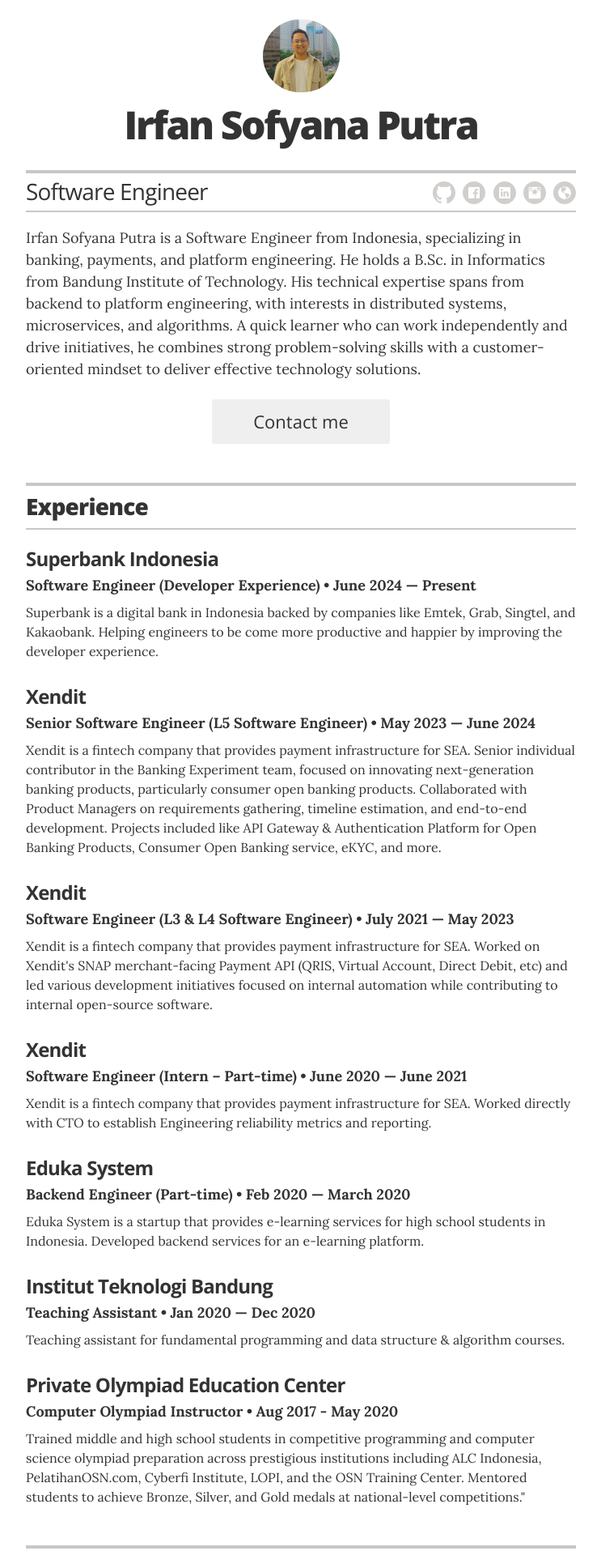
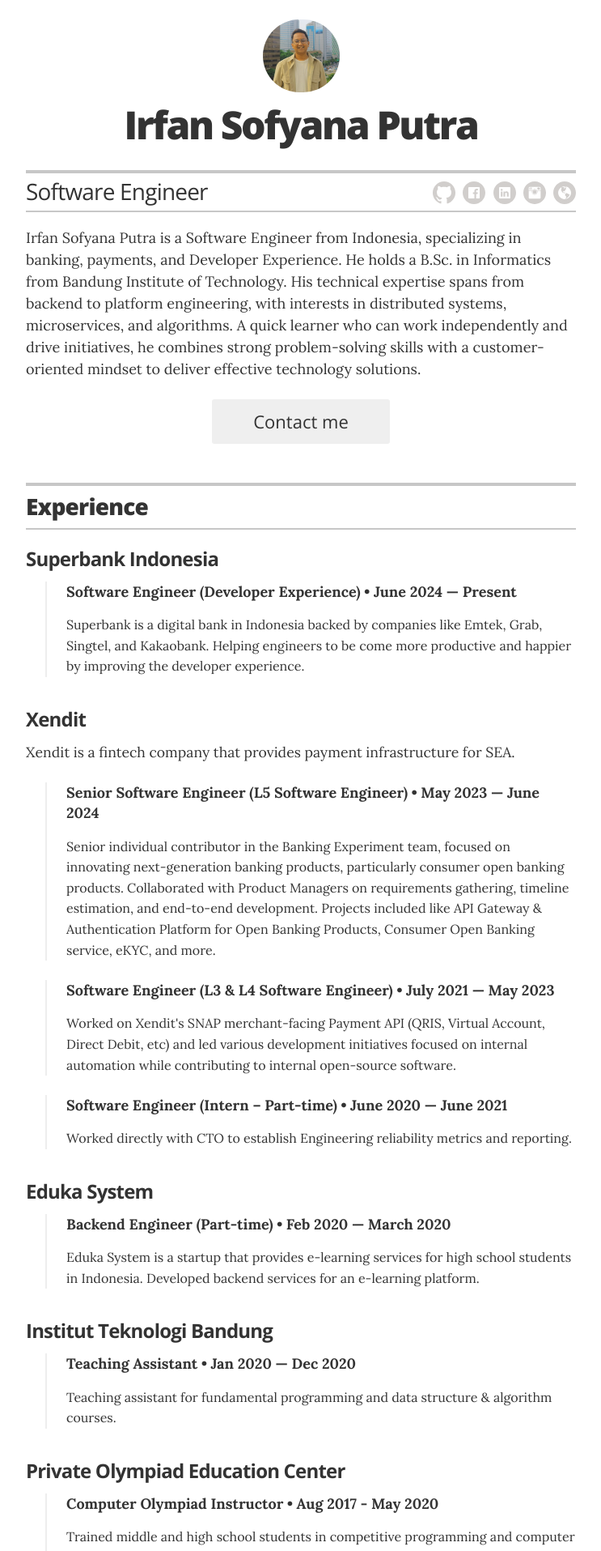
Before and after one commit to irfansofyana/resume, a Jekyll site: the page built from index.html, in a window 1280 px wide. Shown: the top 1915 px of the page at 81% size, without its empty margins (268-1011 px from the left). Built offline with Jekyll 4.4.1, drawn with Linux system fonts in a browser that asks for light colours; some of the changed text lies outside the part shown.

Commit message:
feat: improve overall design and add ceritifcations

```diff
--- a/_config.yml
+++ b/_config.yml
@@ -23,7 +23,7 @@
 resume_header_contact_info:     "Jakarta, Indonesia • irfansofyana0305@gmail.com"
 display_header_contact_info:    "false"
 
-resume_header_intro: "<p>Irfan Sofyana Putra is a Software Engineer from Indonesia, specializing in banking, payments, and platform engineering. He holds a B.Sc. in Informatics from Bandung Institute of Technology. His technical expertise spans from backend to platform engineering, with interests in distributed systems, microservices, and algorithms. A quick learner who can work independently and drive initiatives, he combines strong problem-solving skills with a customer-oriented mindset to deliver effective technology solutions.</p>"
+resume_header_intro: "<p>Irfan Sofyana Putra is a Software Engineer from Indonesia, specializing in banking, payments, and Developer Experience. He holds a B.Sc. in Informatics from Bandung Institute of Technology. His technical expertise spans from backend to platform engineering, with interests in distributed systems, microservices, and algorithms. A quick learner who can work independently and drive initiatives, he combines strong problem-solving skills with a customer-oriented mindset to deliver effective technology solutions.</p>"
 
 # use "yes" to display the email contact button,
 # "no" to display an "I'm not looking for work" message,
@@ -38,6 +38,7 @@
 resume_section_projects:        true
 resume_section_skills:          true
 resume_section_recognition:     true
+resume_section_certifications:   true
 resume_section_links:           true
 resume_section_associations:    true
 # resume_section_interests:       true
--- a/_data/experience.yml
+++ b/_data/experience.yml
@@ -1,48 +1,39 @@
 # Jobs
 - company: Superbank Indonesia
-  position: Software Engineer (Developer Experience)
-  duration: June 2024 — Present
-  summary: Superbank is a digital bank in Indonesia backed by companies like Emtek, Grab, Singtel, and Kakaobank. Helping engineers to be come more productive and happier by improving the developer experience.
+  positions:
+    - role: Software Engineer (Developer Experience)
+      duration: June 2024 — Present
+      summary: Superbank is a digital bank in Indonesia backed by companies like Emtek, Grab, Singtel, and Kakaobank. Helping engineers to be come more productive and happier by improving the developer experience.
 
 - company: Xendit
-  position: Senior Software Engineer (L5 Software Engineer)
-  duration: May 2023 — June 2024
-  summary: Xendit is a fintech company that provides payment infrastructure for SEA. Senior individual contributor in the Banking Experiment team, focused on innovating next-generation banking products, particularly consumer open banking products. Collaborated with Product Managers on requirements gathering, timeline estimation, and end-to-end development. Projects included like API Gateway & Authentication Platform for Open Banking Products, Consumer Open Banking service, eKYC, and more.
-  # items:
-  #   - Designed and developed API Gateway & Authentication Platform for Open Banking Products from scratch
-  #   - Built in-house Consumer Open Banking service with direct connection to Bank Partner's Core Banking
-  #   - Worked with technologies including Go, Typescript, Docker, Kubernetes, AWS, and more
+  summary: Xendit is a fintech company that provides payment infrastructure for SEA.
+  positions:
+    - role: Senior Software Engineer (L5 Software Engineer)
+      duration: May 2023 — June 2024
+      summary: Senior individual contributor in the Banking Experiment team, focused on innovating next-generation banking products, particularly consumer open banking products. Collaborated with Product Managers on requirements gathering, timeline estimation, and end-to-end development. Projects included like API Gateway & Authentication Platform for Open Banking Products, Consumer Open Banking service, eKYC, and more.
 
-- company: Xendit
-  position: Software Engineer (L3 & L4 Software Engineer)
-  duration: July 2021 — May 2023
-  summary: Xendit is a fintech company that provides payment infrastructure for SEA. Worked on Xendit's SNAP merchant-facing Payment API (QRIS, Virtual Account, Direct Debit, etc) and led various development initiatives focused on internal automation while contributing to internal open-source software.
-  # items:
-  #   - Spearheaded design and development of Xendit's SNAP Payments API
-  #   - Led team of contractor engineers for HR automation solutions
-  #   - Achieved top 3 rankings on internal OSS leaderboard for 2022
-  #   - Designed and implemented Engineering Scorecard reports automation system
+    - role: Software Engineer (L3 & L4 Software Engineer)
+      duration: July 2021 — May 2023
+      summary: Worked on Xendit's SNAP merchant-facing Payment API (QRIS, Virtual Account, Direct Debit, etc) and led various development initiatives focused on internal automation while contributing to internal open-source software.
 
-- company: Xendit
-  position: Software Engineer (Intern – Part-time)
-  duration: June 2020 — June 2021
-  summary: Xendit is a fintech company that provides payment infrastructure for SEA. Worked directly with CTO to establish Engineering reliability metrics and reporting.
-  # items:
-  #   - Implemented and visualized Engineering reliability metrics for monthly investor reports
-  #   - Migrated local Engineering reliability data pipelines to cloud-based solution using Databricks
-  #   - Designed and implemented postmortem automation system for incident tracking
+    - role: Software Engineer (Intern – Part-time)
+      duration: June 2020 — June 2021
+      summary: Worked directly with CTO to establish Engineering reliability metrics and reporting.
 
 - company: Eduka System
-  position: Backend Engineer (Part-time)
-  duration: Feb 2020 — March 2020
-  summary: Eduka System is a startup that provides e-learning services for high school students in Indonesia. Developed backend services for an e-learning platform.
+  positions:
+    - role: Backend Engineer (Part-time)
+      duration: Feb 2020 — March 2020
+      summary: Eduka System is a startup that provides e-learning services for high school students in Indonesia. Developed backend services for an e-learning platform.
 
 - company: Institut Teknologi Bandung
-  position: Teaching Assistant
-  duration: Jan 2020 — Dec 2020
-  summary: Teaching assistant for fundamental programming and data structure & algorithm courses.
+  positions:
+    - role: Teaching Assistant
+      duration: Jan 2020 — Dec 2020
+      summary: Teaching assistant for fundamental programming and data structure & algorithm courses.
 
 - company: Private Olympiad Education Center
-  position: Computer Olympiad Instructor
-  duration: Aug 2017 - May 2020
-  summary: Trained middle and high school students in competitive programming and computer science olympiad preparation across prestigious institutions including ALC Indonesia, PelatihanOSN.com, Cyberfi Institute, LOPI, and the OSN Training Center. Mentored students to achieve Bronze, Silver, and Gold medals at national-level competitions."
+  positions:
+    - role: Computer Olympiad Instructor
+      duration: Aug 2017 - May 2020
+      summary: Trained middle and high school students in competitive programming and computer science olympiad preparation across prestigious institutions including ALC Indonesia, PelatihanOSN.com, Cyberfi Institute, LOPI, and the OSN Training Center. Mentored students to achieve Bronze, Silver, and Gold medals at national-level competitions.
--- /dev/null
+++ b/_includes/certifications.html
@@ -0,0 +1,20 @@
+{% if site.data.certifications %}
+<section class="content-section">
+  <header class="section-header">
+    <h2>Certifications</h2>
+  </header>
+
+  {% for certification in site.data.certifications %}
+  <div class="resume-item">
+    {% if certification.link %}
+    <h3 class="resume-item-title" itemprop="certification"><a href="{{ certification.link }}" target="_blank">{{ certification.name }}</a></h3>
+    {% else %}
+    <h3 class="resume-item-title" itemprop="certification">{{ certification.name }}</h3>
+    {% endif %}
+    <h4 class="resume-item-details">{{ certification.issuer }} &bull; {{ certification.date }}</h4>
+    <p class="resume-item-copy">{{ certification.details }}</p>
+  </div>
+  {% endfor %}
+
+</section>
+{% endif %}
--- /dev/null
+++ b/_includes/recognition.html
@@ -0,0 +1,15 @@
+{% if site.data.recognitions %}
+<section class="content-section">
+  <header class="section-header">
+    <h2>Recognition</h2>
+  </header>
+
+  {% for recognition in site.data.recognitions %}
+  <div class="resume-item">
+    <h3 class="resume-item-title" itemprop="award">{{ recognition.award }}</h3>
+    <h4 class="resume-item-details">{{ recognition.organization }} &bull; {{ recognition.year }}</h4>
+    <p class="resume-item-copy">{{ recognition.summary }}</p>
+  </div>
+  {% endfor %}
+</section>
+{% endif %}
--- a/_layouts/resume.html
+++ b/_layouts/resume.html
@@ -59,8 +59,16 @@
         {% for job in site.data.experience %}
         <div class="resume-item" itemscope itemprop="worksFor" itemtype="http://schema.org/Organization">
           <h3 class="resume-item-title" itemprop="name">{{ job.company }}</h3>
-          <h4 class="resume-item-details" itemprop="description">{{ job.position }} &bull; {{ job.duration }}</h4>
+          {% if job.summary %}
           <p class="resume-item-copy">{{ job.summary }}</p>
+          {% endif %}
+
+          {% for position in job.positions %}
+          <div class="resume-position">
+            <h4 class="resume-item-details" itemprop="description">{{ position.role }} &bull; {{ position.duration }}</h4>
+            <p class="resume-item-copy">{{ position.summary }}</p>
+          </div>
+          {% endfor %}
         </div><!-- end of resume-item -->
         {% endfor %}
 
@@ -120,39 +128,37 @@
       {% if site.resume_section_skills %}
       <!-- begin Skills -->
       <section class="content-section">
-
         <header class="section-header">
           <h2>Skills</h2>
         </header>
-        {% for skill in site.data.skills %}
-        <div class="resume-item">
-          <h4 class="resume-item-details">{{ skill.skill }}</h4>
-          <p class="resume-item-copy">{{ skill.description }}</p>
+
+        <div class="skills-grid">
+          {% for skill in site.data.skills %}
+          <div class="resume-item skill-item">
+            <h4 class="resume-item-details skill-heading">{{ skill.skill }}</h4>
+            <div class="skill-description">
+              {% assign technologies = skill.description | split: ", " %}
+              {% for tech in technologies %}
+              <span class="skill-tag">{{ tech }}</span>
+              {% endfor %}
+            </div>
+          </div>
+          {% endfor %}
         </div>
-        {% endfor %}
-
       </section>
       <!-- end Skills -->
       {% endif %}
 
       {% if site.resume_section_recognition %}
       <!-- begin Recognition -->
-      <section class="content-section">
+      {% include recognition.html %}
+      <!-- end Recognition -->
+      {% endif %}
 
-        <header class="section-header">
-          <h2>Recognition</h2>
-        </header>
-
-        {% for recognition in site.data.recognitions %}
-        <div class="resume-item">
-          <h3 class="resume-item-title" itemprop="award">{{ recognition.award }}</h3>
-          <h4 class="resume-item-details">{{ recognition.organization }} &bull; {{ recognition.year }}</h4>
-          <p class="resume-item-copy">{{ recognition.summary }}</p>
-        </div>
-        {% endfor %}
-
-      </section>
-      <!-- end Recognition -->
+      {% if site.resume_section_certifications %}
+      <!-- begin Certifications -->
+      {% include certifications.html %}
+      <!-- end Certifications -->
       {% endif %}
 
       {% if site.resume_section_associations %}
--- a/_sass/_resume.scss
+++ b/_sass/_resume.scss
@@ -135,23 +135,48 @@
 .content-section {
   margin: 0 0 3rem;
 
-  .resume-item { margin-bottom: 2rem; }
+  .resume-item {
+    margin-bottom: 2.5rem;
 
     .resume-item-title {
       @include sans_bold;
-    margin: 0 0 .75rem;
+      margin: 0 0 1rem;
       font-size: 1.5rem;
       letter-spacing: -.05rem;
       line-height: 1;
     }
 
+    // Company summary styles
+    > .resume-item-copy {
+      margin: 0 0 1.5rem;
+      font-size: 1.1rem;
+      line-height: 1.5;
+    }
+
+    .resume-position {
+      margin-left: 1.5rem;
+      padding-left: 1.5rem;
+      border-left: 2px solid #eee;
+      margin-bottom: 1.5rem;
+
+      &:last-child {
+        margin-bottom: 0;
+      }
+
       .resume-item-details {
         font-size: 1.125rem;
-    margin: 0 0 .75rem;
-    line-height: 1;
+        margin: 0 0 1rem;
+        line-height: 1.4;
 
         &.award-title {
           font-size: 1rem;
+        }
+      }
+
+      .resume-item-copy {
+        margin: 0;
+        line-height: 1.6;
+      }
     }
   }
 
@@ -172,6 +197,82 @@
   }
 
   .resume-item-copy { margin: .75rem 0 0; }
+}
+
+// Remove the custom certifications styles since we're using standard resume-item styles
+
+// Skills section styles
+.skills-grid {
+  display: grid;
+  grid-template-columns: repeat(auto-fill, minmax(300px, 1fr));
+  gap: 1.5rem;
+  margin-top: 1rem;
+
+  .skill-item {
+    margin-bottom: 0;
+    padding: 1.25rem;
+    border-radius: 8px;
+    background-color: #f8f9fa;
+    border: 1px solid #e9ecef;
+    transition: all 0.2s ease-in-out;
+
+    &:hover {
+      transform: translateY(-2px);
+      box-shadow: 0 4px 6px rgba(0, 0, 0, 0.1);
+    }
+
+    .skill-heading {
+      color: #333;
+      margin: 0 0 1rem;
+      font-size: 1.1rem;
+      font-weight: 600;
+    }
+
+    .skill-description {
+      display: flex;
+      flex-wrap: wrap;
+      gap: 0.5rem;
+    }
+
+    .skill-tag {
+      display: inline-block;
+      padding: 0.35rem 0.75rem;
+      border-radius: 50px;
+      background-color: #fff;
+      border: 1px solid #dee2e6;
+      font-size: 0.9rem;
+      color: #495057;
+      transition: all 0.2s ease-in-out;
+
+      &:hover {
+        background-color: #e9ecef;
+        border-color: #ced4da;
+      }
+    }
+  }
+}
+
+@media print {
+  .skills-grid {
+    display: block;
+
+    .skill-item {
+      margin-bottom: 1rem;
+      padding: 0;
+      background: none;
+      border: none;
+
+      &:hover {
+        transform: none;
+        box-shadow: none;
+      }
+
+      .skill-tag {
+        border: 1px solid #000;
+        margin-bottom: 0.25rem;
+      }
+    }
+  }
 }
 
 // footer styles
--- a/_sass/_variables.scss
+++ b/_sass/_variables.scss
@@ -7,6 +7,8 @@
 // Colors
 $white:             #fff;
 $black:             #333;
+$primary-color:     #2196F3;
+$text-gray:         #666;
 
 // Styles
 $text_color:        $black;
```
Also changed, not shown: _data/certifications.yml (added, +17 -0 lines), 10 other files. Lines whose indentation alone changed are shown as unchanged.
